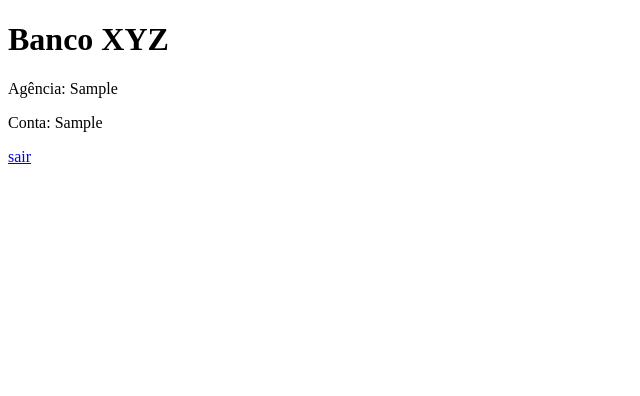
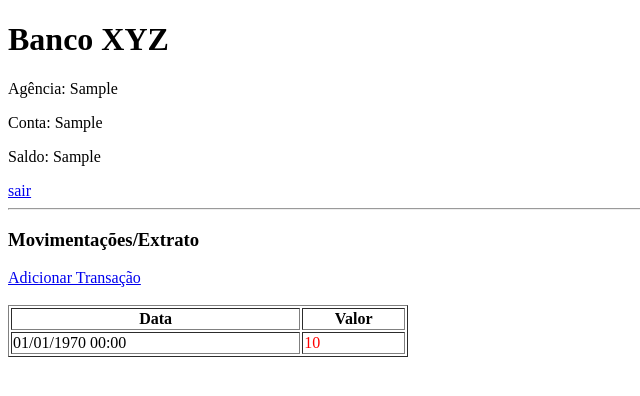
Before and after one commit to Any97Cris/projetos_php, a PHP site: page / in a window 1280 px wide. Shown: the top 396 px of the page, without its empty margins (0-640 px from the left). Run offline with PHP 8.4, Linux system fonts and the light colour scheme; the visitor is signed in with stand-in values (Sample User, id 1); tables that the repository leaves empty or names only in its code hold one stand-in row (values such as "Sample post").

Commit message:
listar transacao

```diff
--- a/caixa_eletronico/index.php
+++ b/caixa_eletronico/index.php
@@ -36,6 +36,35 @@ if(isset($_SESSION['banco']) && empty($_SESSION['banco']) == false){
     <h1>Banco XYZ</h1>
     <p>Agência: <?php echo $info['conta_agencia'] ?></p>
     <p>Conta: <?php echo $info['conta_conta'] ?></p>
+    <p>Saldo: <?php echo $info['conta_saldo'] ?></p>
     <a href="logout.php">sair</a>
+    <hr>
+    <h3>Movimentações/Extrato</h3>
+    <a href="addCache.php">Adicionar Transação</a>
+    <br>
+    <br>
+    <table border="1" width="400">
+        <tr>
+            <th>Data</th>
+            <th>Valor</th>
+        </tr>
+        <?php
+            $sql = $pdo->prepare("SELECT * FROM historico WHERE historico_conta_id = :id ");
+            $sql->bindValue(":id",$id);
+            $sql->execute();
+            foreach($sql->fetchAll() as $itens){
+        ?>
+        <tr>
+            <td><?php echo date('d/m/Y H:i', strtotime($itens['historico_data_operacao'])) ?></td>
+            <td>
+                <?php if($itens['historico_tipo'] == '0'){ ?>
+                    <span style="color:green;"><?php echo $itens['historico_valor'] ?></span>
+                <?php }else{?>
+                    <span style="color:red;"><?php echo $itens['historico_valor'] ?></span>
+                <?php } ?>
+            </td>
+        </tr>
+        <?php } ?>
+    </table>
 </body>
 </html>
```
